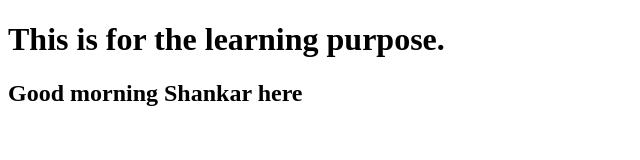
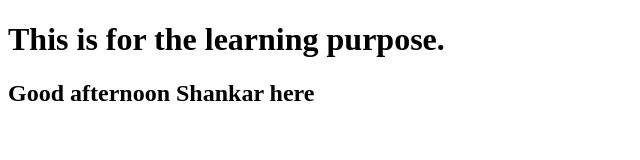
Before and after one commit to shankkarpal46/git_learning, a plain HTML site: page index.html in a window 1280 px wide. Shown: the whole page, without its empty margins (0-640 px from the left). Drawn offline with Linux system fonts and the light colour scheme.

Commit message:
first commit

```diff
--- a/index.html
+++ b/index.html
@@ -8,7 +8,7 @@
 <body>
     <h1>This is for the learning purpose.</h1>
 
-    <h2>Good morning Shankar here</h2>
+    <h2>Good afternoon Shankar here</h2>
 
     <p></p>
 </body>
```
